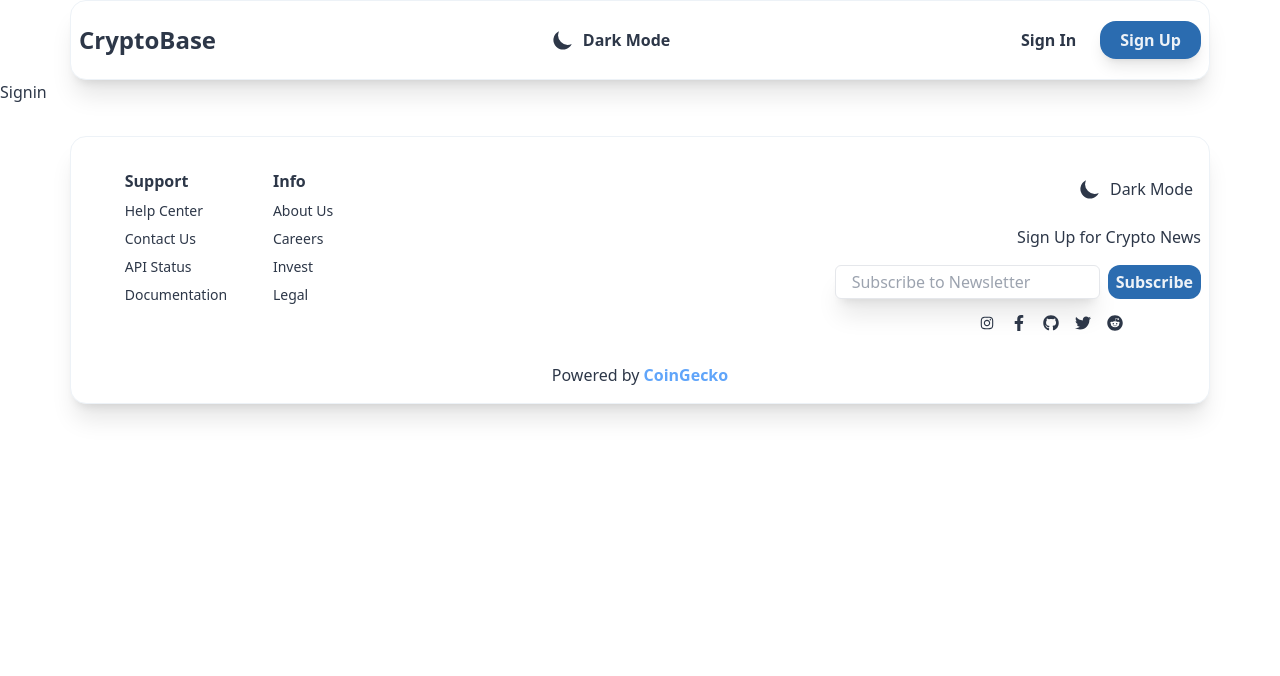
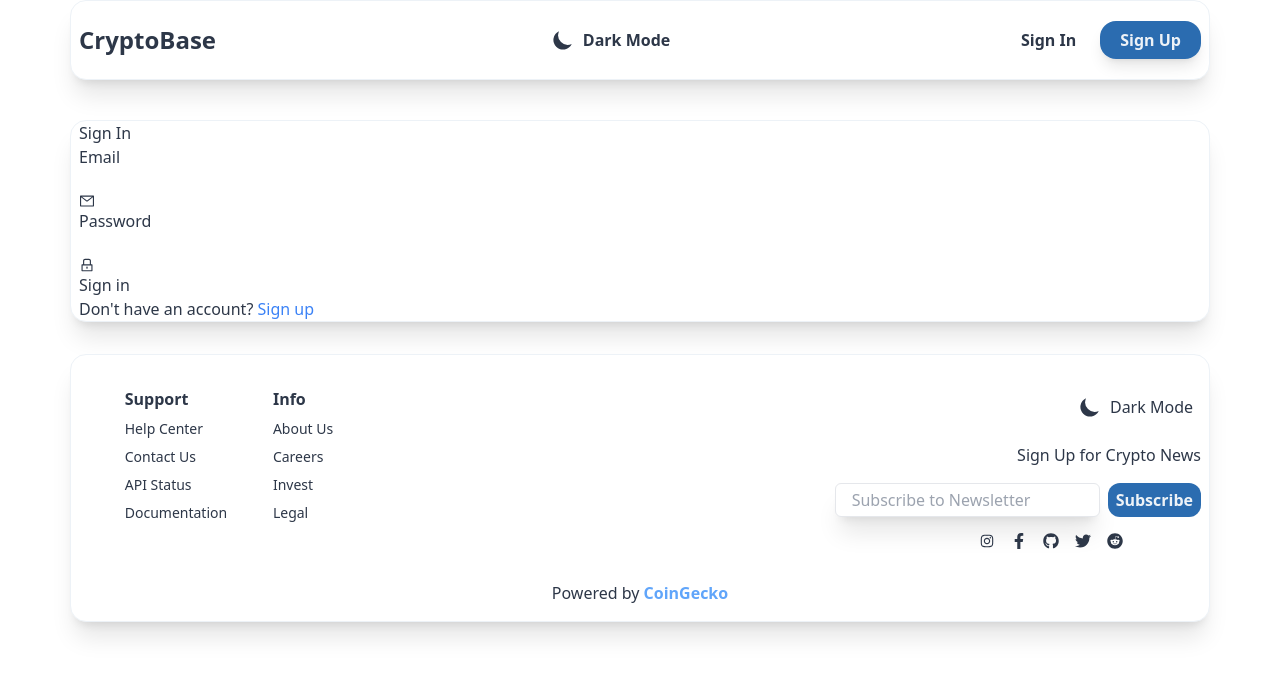
Before and after one commit to sravantp7/cryptobase-react-app, a React (Vite) app: page /signin in a window 1280 px wide. Shown: the top 676 px of the page. Built offline with nearby package versions, Linux system fonts and the light colour scheme; no server answers.

Commit message:
added Signin page skeleton

```diff
--- a/src/routes/Signin.jsx
+++ b/src/routes/Signin.jsx
@@ -1,8 +1,32 @@
 import React from 'react';
+import { AiOutlineLock, AiOutlineMail } from 'react-icons/ai';
+import { Link } from 'react-router-dom';
 
 const Signin = () => {
   return (
-    <div>Signin</div>
+    <div className='rounded-div mt-10'>
+      <div className=''>
+        <h1>Sign In</h1>
+        <form>
+          <div>
+            <label>Email</label>
+            <div>
+              <input type="email" />
+              <AiOutlineMail />
+            </div>
+          </div>
+          <div>
+            <label>Password</label>
+            <div>
+              <input type="password" />
+              <AiOutlineLock />
+            </div>
+          </div>
+          <button>Sign in</button>
+        </form>
+        <p>Don't have an account?<Link to='/signup' className='text-blue-500'> Sign up</Link></p>
+      </div>
+    </div>
   );
 }
 
```
